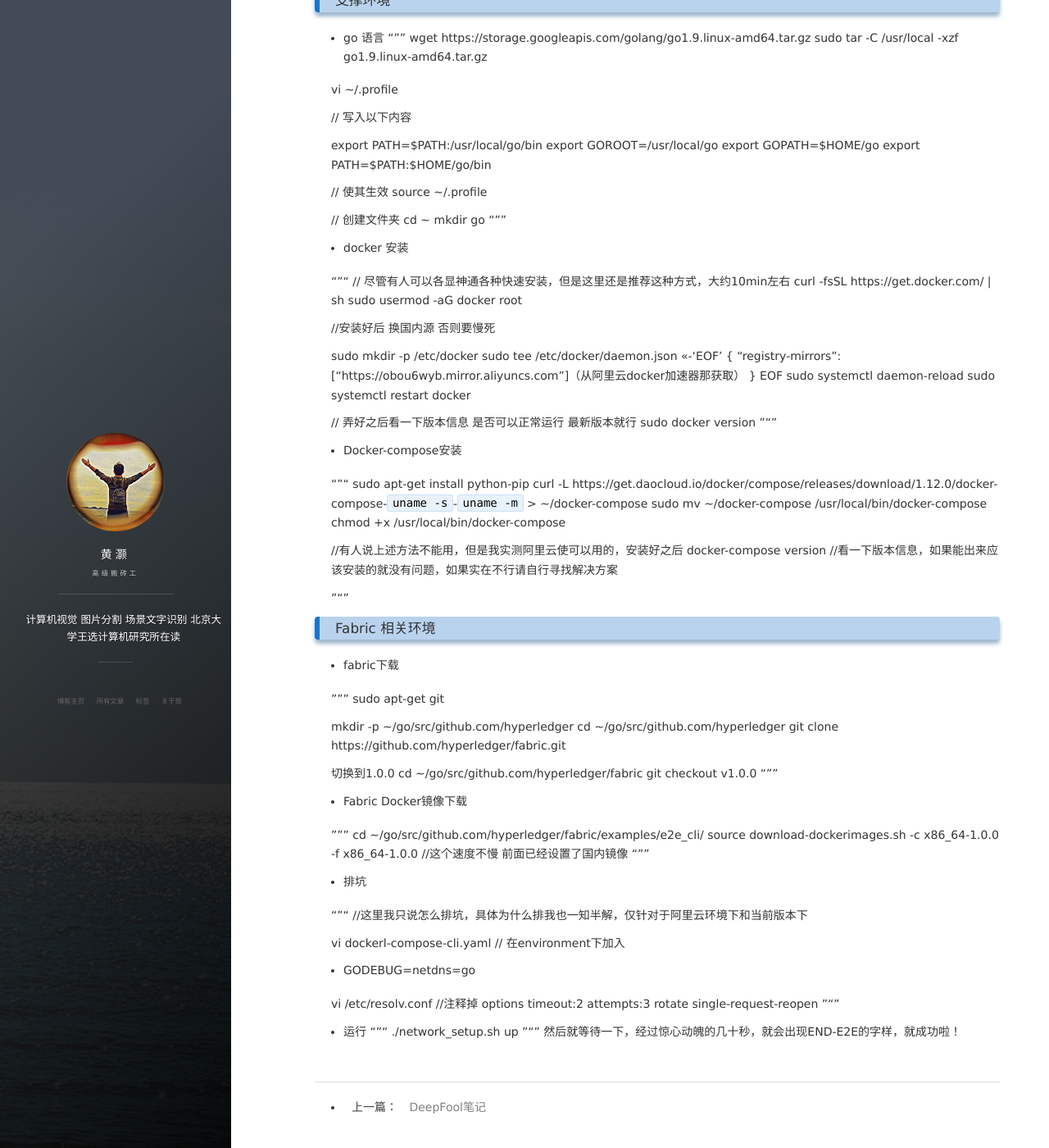
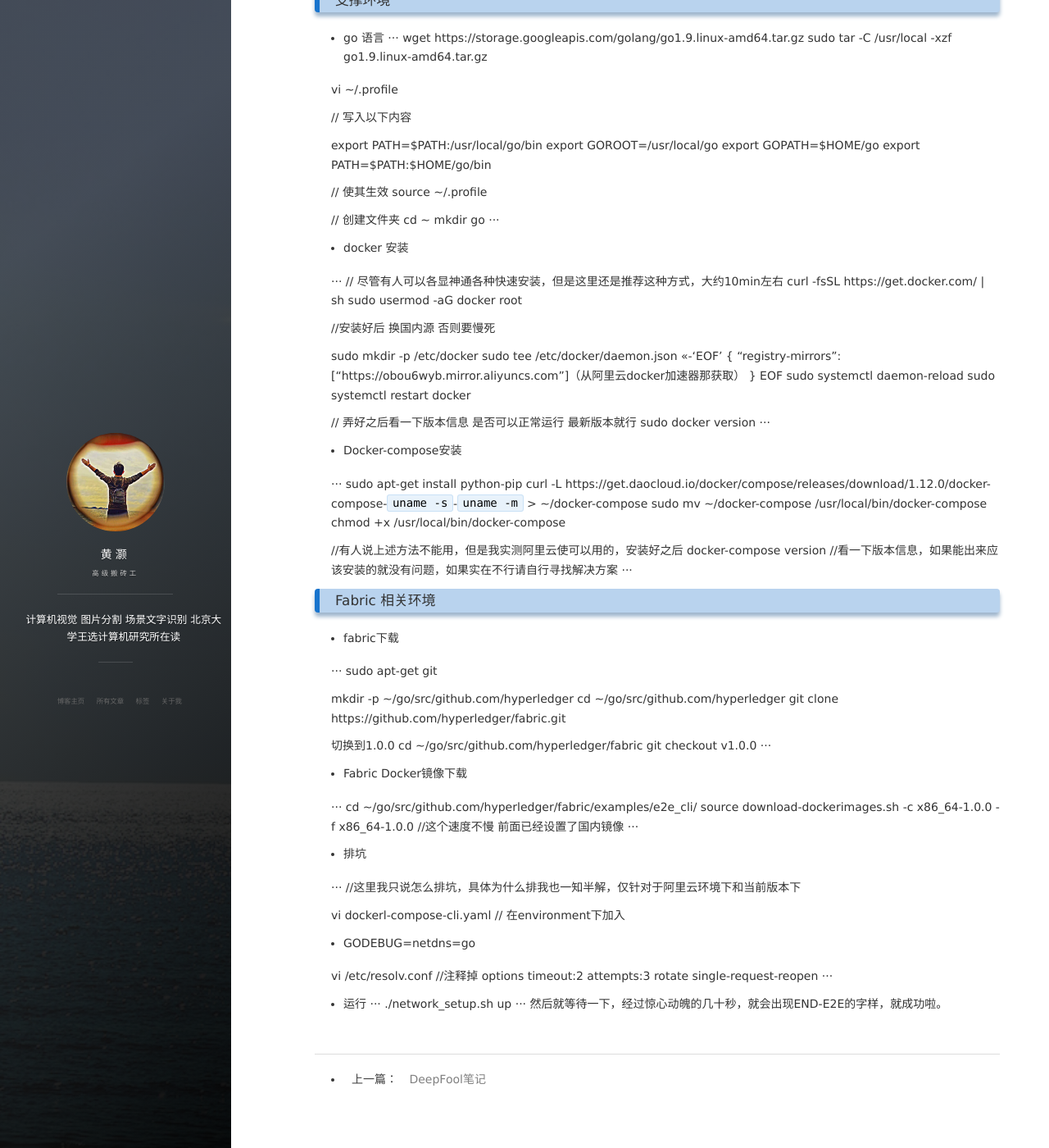
Before and after one commit to Huaxingweichen/Huaxingweichen.github.io, a Jekyll site: the page built from _posts/2020-02-18-fabric1.0在阿里云ubuntu 16.04环境下的部署.md, in a window 1280 px wide and 1400 px high, scrolled down 331 px. Shown: the whole window at 82% size. Built offline with Jekyll 4.4.1, drawn with Linux system fonts in a browser that asks for light colours; nearby versions of some CDN libraries; comment, search, counter and statistics services are not loaded; some of the changed text lies outside the part shown.

Commit message:
更新fabric部署笔记

```diff
--- a/_posts/2020-02-18-fabric1.0在阿里云ubuntu 16.04环境下的部署.md
+++ b/_posts/2020-02-18-fabric1.0在阿里云ubuntu 16.04环境下的部署.md
@@ -12,14 +12,14 @@ tag: Blockchain
 
 阿里云 ubuntu 16.04 2核4g 带宽1M（这个无所谓）
 因为阿里源自己是有换源的，如果用国内其他的服务器建议换一下apt-get的源，换成阿里的就好，教程网上很多,换源之后：
-“”“
+···
 sudo apt-get update
-”“”
+···
 
 ### 支撑环境
 
 - go 语言
-"""
+···
 wget https://storage.googleapis.com/golang/go1.9.linux-amd64.tar.gz
 sudo tar -C /usr/local -xzf go1.9.linux-amd64.tar.gz
 
@@ -38,11 +38,11 @@ source ~/.profile
 // 创建文件夹
 cd ~
 mkdir go
-"""
+···
 
 - docker 安装
 
-“”“
+···
 // 尽管有人可以各显神通各种快速安装，但是这里还是推荐这种方式，大约10min左右
 curl -fsSL https://get.docker.com/ | sh
 sudo usermod -aG docker root
@@ -60,11 +60,11 @@ sudo systemctl restart docker
 
 // 弄好之后看一下版本信息 是否可以正常运行 最新版本就行
 sudo docker version
-”“”
+···
 
 - Docker-compose安装
 
-“”“
+···
 sudo apt-get install python-pip
 curl -L https://get.daocloud.io/docker/compose/releases/download/1.12.0/docker-compose-`uname -s`-`uname -m` > ~/docker-compose
 sudo mv ~/docker-compose /usr/local/bin/docker-compose
@@ -73,14 +73,13 @@ chmod +x /usr/local/bin/docker-compose
 //有人说上述方法不能用，但是我实测阿里云使可以用的，安装好之后
 docker-compose version
 //看一下版本信息，如果能出来应该安装的就没有问题，如果实在不行请自行寻找解决方案
-
-”“”
+···
 
 ### Fabric 相关环境
 
 - fabric下载
 
-"""
+···
 sudo apt-get git
 
 mkdir -p ~/go/src/github.com/hyperledger
@@ -90,19 +89,19 @@ git clone https://github.com/hyperledger/fabric.git
 切换到1.0.0
 cd ~/go/src/github.com/hyperledger/fabric
 git checkout v1.0.0
-"""
+···
 
 - Fabric Docker镜像下载
 
-"""
+···
 cd ~/go/src/github.com/hyperledger/fabric/examples/e2e_cli/
 source download-dockerimages.sh -c x86_64-1.0.0 -f x86_64-1.0.0
 //这个速度不慢 前面已经设置了国内镜像
-"""
+···
 
 - 排坑
 
-“”“
+···
 //这里我只说怎么排坑，具体为什么排我也一知半解，仅针对于阿里云环境下和当前版本下
 
 vi dockerl-compose-cli.yaml
@@ -111,10 +110,10 @@ vi dockerl-compose-cli.yaml
 
 vi /etc/resolv.conf
 //注释掉 options timeout:2 attempts:3 rotate single-request-reopen
-”“”
+···
 
 - 运行
-“”“
+···
 ./network_setup.sh up
-”“”
-然后就等待一下，经过惊心动魄的几十秒，就会出现END-E2E的字样，就成功啦！
+···
+然后就等待一下，经过惊心动魄的几十秒，就会出现END-E2E的字样，就成功啦。
```
